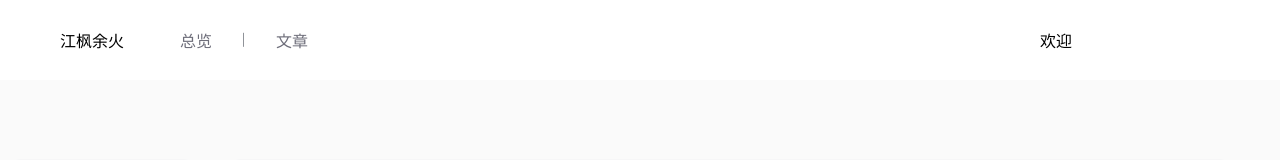
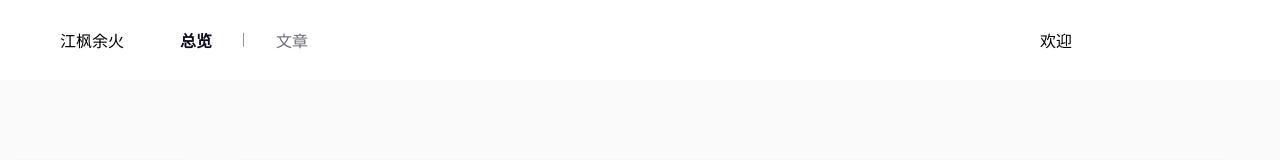
Before and after one commit to welkinzhou/welkin-ui, a Vue app in the folder example/: page /#/home in a window 1280 px wide. Shown: the top 160 px of the page. Built offline with nearby package versions, Linux system fonts and the light colour scheme.

Commit message:
fix: 修改布局

```diff
--- a/example/src/layout/base.vue
+++ b/example/src/layout/base.vue
@@ -1,7 +1,7 @@
 <template>
   <div class="wel-container">
     <Header>
-      <WelNavLink :default-active="'/home'" @select="handleSelect">
+      <WelNavLink :default-active="route.fullPath" @select="handleSelect">
         <WelNavItem v-for="item in navItems" :key="item.title" v-bind="item" />
       </WelNavLink>
     </Header>
@@ -17,23 +17,25 @@
  * 基础布局（header, content)
  * author welkin
  */
-import { useRouter } from "vue-router";
+import { useRoute, useRouter } from 'vue-router'
 
-import { WelNavLink, WelNavItem } from "@welkin-ui/components";
-import Header from "./header.vue";
+import { WelNavLink, WelNavItem } from '@welkin-ui/components'
+import Header from './header.vue'
+import { onMounted } from 'vue'
 
 const navItems = [
-  { title: "总览", path: "/home" },
-  { title: "文章", path: "/article" },
-];
+  { title: '总览', path: '/home' },
+  { title: '文章', path: '/article' }
+]
 
-const router = useRouter();
+const router = useRouter()
+const route = useRoute()
 
 const handleSelect = (path: string) => {
   router.push({
-    path,
-  });
-};
+    path
+  })
+}
 </script>
 <style lang="scss" scoped>
 .wel-container {
--- a/example/src/layout/header.vue
+++ b/example/src/layout/header.vue
@@ -2,10 +2,10 @@
   <div class="header-wrapper">
     <div class="container">
       <div class="logo">
-        <slot name="logo"> 江枫余火 </slot>
+        <slot name="logo">江枫余火</slot>
       </div>
       <div class="content">
-        <slot name="default"> </slot>
+        <slot name="default"></slot>
       </div>
       <div class="avatar">
         <slot name="avatar">欢迎</slot>
@@ -20,10 +20,12 @@
   min-height: 80px;
   box-sizing: border-box;
   padding: 10px 60px;
-  background-color: #fff;
   display: flex;
   align-items: center;
   width: 100%;
+  background-color: rgba(255, 255, 255, 0.7);
+  backdrop-filter: saturate(50%) blur(8px);
+
   &.is-fix {
     box-shadow: 0 1px 2px rgba(84, 84, 102, 20%);
   }
```
